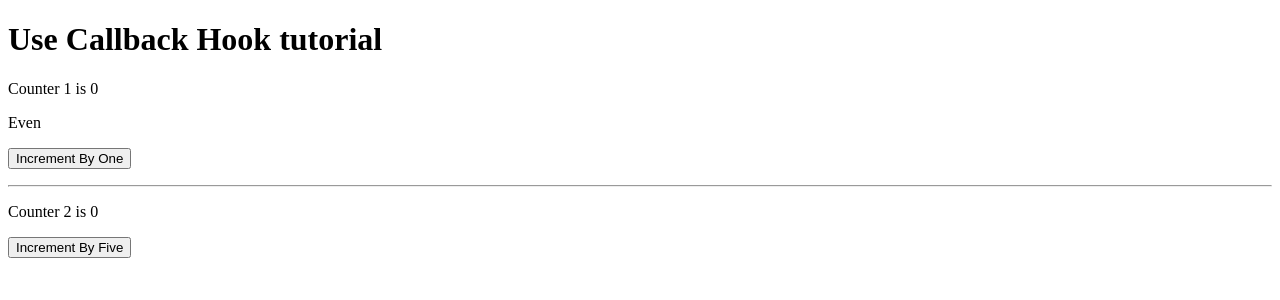
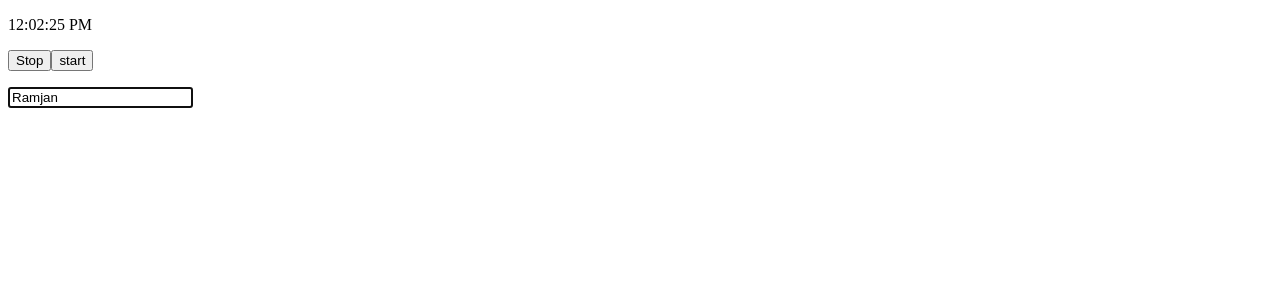
Before and after one commit to ramjan10/myReact, a React (Vite) app: page / in a window 1280 px wide. Shown: the top 300 px of the page. Built offline with nearby package versions, Linux system fonts and the light colour scheme.

Commit message:
useRef useCase

```diff
--- a/src/App.jsx
+++ b/src/App.jsx
@@ -1,39 +1,13 @@
-import { useCallback, useMemo, useState } from 'react';
-import Button from "./components/CallBackAndMemo/Button";
-import ShowCount from './components/CallBackAndMemo/ShowCount';
-import Title from "./components/CallBackAndMemo/Title";
+import Form from './components/useRef/Form';
+import Time from "./components/useRef/Time";
 
 function App() {
-  const [count1, setCount1] = useState(0);
-  const [count2, setCount2] = useState(0);
-
-  const incrementByOne = useCallback(() =>{
-    setCount1((prevCount) => prevCount +1);
-  }, []);
-
-  const incrementByFive = useCallback(() =>{
-    setCount2((prevCount)=> prevCount + 5);
-  }, []);
-
-  const isEventOrOdd = useMemo(() =>{
-    let i=0;
-    while(i < 1000000000) i +=1;
-    console.log(i);
-    return count1 % 2 === 0;
-  }, [count1]);
-
-  return (
-    <div className="App">
-      <Title />
-      <ShowCount count={count1} title="Counter 1"/>
-      <span>{ isEventOrOdd ? 'Even' : 'Odd' }</span>
-      <Button handleClick={incrementByOne}>Increment By One</Button>
-      <hr />
-      <ShowCount count={count2} title="Counter 2"/>
-      <Button handleClick={incrementByFive}>Increment By Five</Button>
-
+   return(
+    <div>
+      <Time />
+      <Form />
     </div>
-  );
+   );
 }
 
 export default App;
--- /dev/null
+++ b/src/components/useRef/Form.jsx
@@ -0,0 +1,19 @@
+import { useEffect, useRef } from "react";
+
+function Form (){
+    const inputRef = useRef(null);
+
+    useEffect(()=>{
+        inputRef.current.focus();
+        inputRef.current.value = 'Ramjan';
+    })
+    return (
+        <div>
+            <p>
+                <input ref={inputRef} type="text" placeholder="enter"/>
+            </p>
+        </div>
+    );
+}
+
+export default Form;
--- /dev/null
+++ b/src/components/useRef/Time.jsx
@@ -0,0 +1,35 @@
+import { useEffect, useRef, useState } from 'react';
+
+function Time (){
+    const [date, setDate] = useState(new Date());
+    const buttonRef = useRef();
+
+
+    const tick = () =>{
+      setDate(new Date());
+    }
+
+    useEffect(()=>{
+      console.log('use Effect.....')
+      buttonRef.current = setInterval(tick, 1000)
+
+      return () => {
+        clearInterval(buttonRef.current);
+      }
+    }, [])
+
+
+    const stopClock = () =>{
+        clearInterval(buttonRef.current);
+    }
+
+  return (
+    <div>
+        <p>{date.toLocaleTimeString()}</p>
+        <button type="button" onClick={stopClock}>Stop</button>
+        <button type="button" onClick={tick}>start</button>
+    </div>
+  );
+}
+
+export default Time;
```
Also changed, not shown: src/components/useRef/Input.jsx (added, +13 -0 lines).
